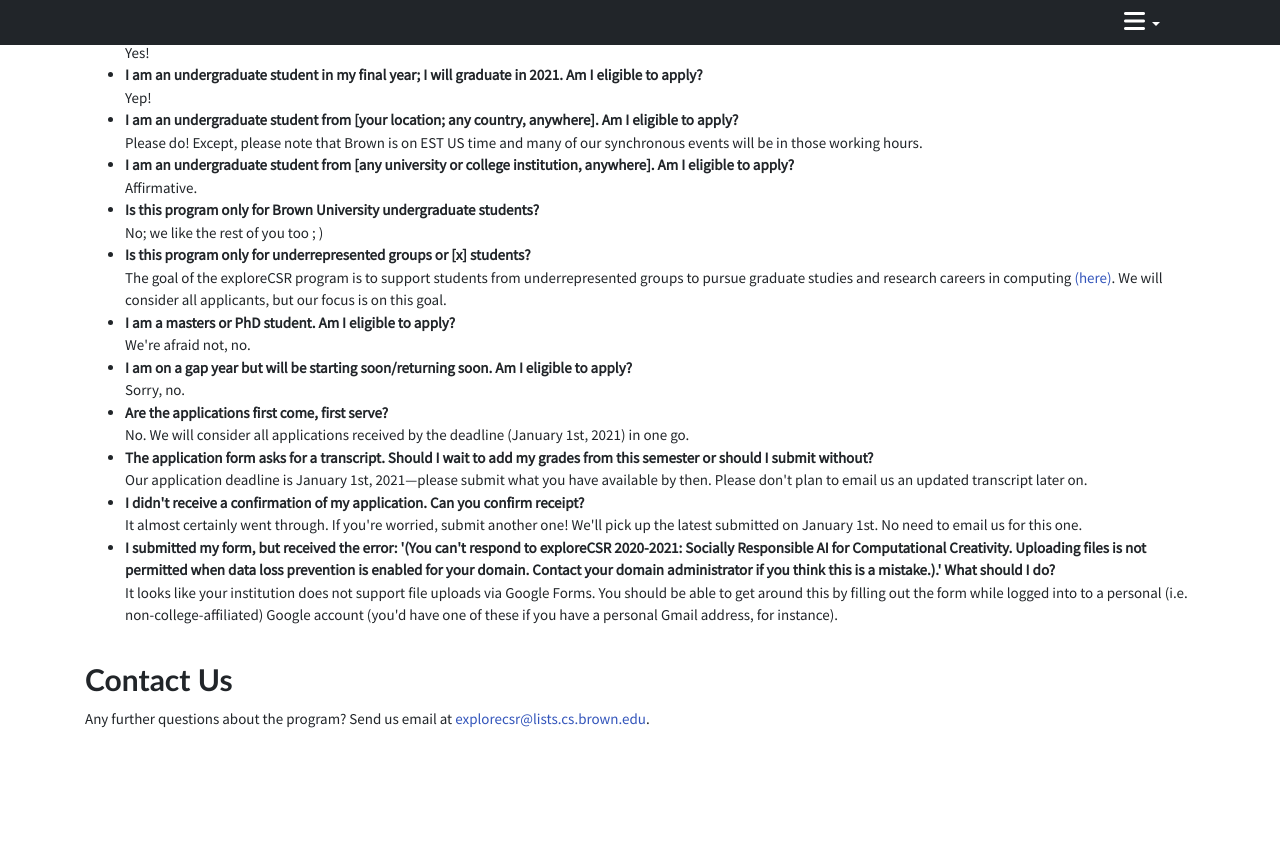
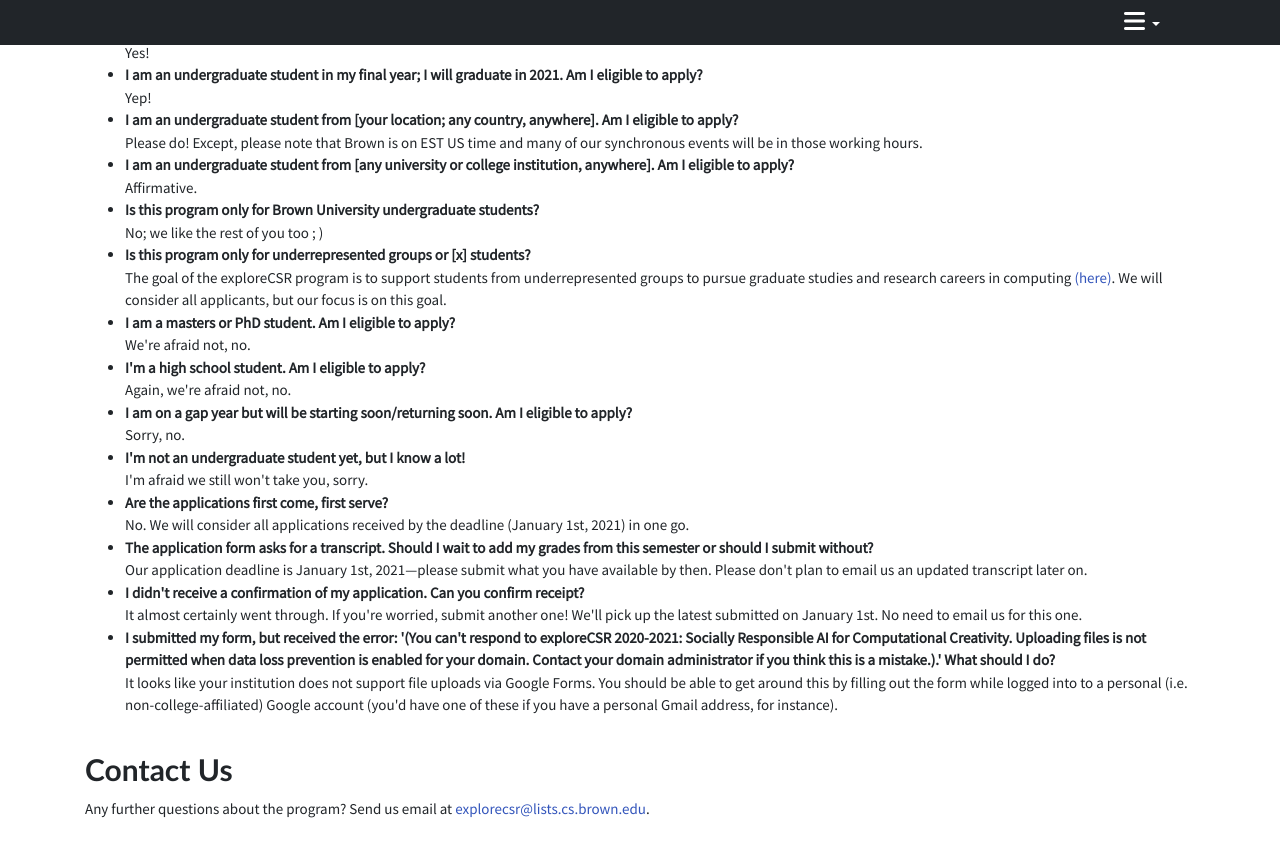
Before and after one commit to brownvc/exploreCSR-webpage, a Jekyll site: the page built from index.html, in a window 1280 px wide and 900 px high, scrolled down 3131 px. Shown: the top 857 px of the window. Built offline with Jekyll 4.4.1, drawn with Linux system fonts in a browser that asks for light colours; nearby versions of some CDN libraries; before the commit the page ends 3941 px from its top, so only the background shows below that.

Commit message:
More questions...

```diff
--- a/_data/faq.json
+++ b/_data/faq.json
@@ -28,8 +28,16 @@
         "answer": "We're afraid not, no."
     },
     {
+        "question": "I'm a high school student. Am I eligible to apply?",
+        "answer": "Again, we're afraid not, no."
+    },
+    {
         "question": "I am on a gap year but will be starting soon/returning soon. Am I eligible to apply?",
         "answer": "Sorry, no."
+    },
+    {
+        "question": "I'm not an undergraduate student yet, but I know a lot!",
+        "answer": "I'm afraid we still won't take you, sorry."
     },
     {
         "question": "Are the applications first come, first serve?",
```
